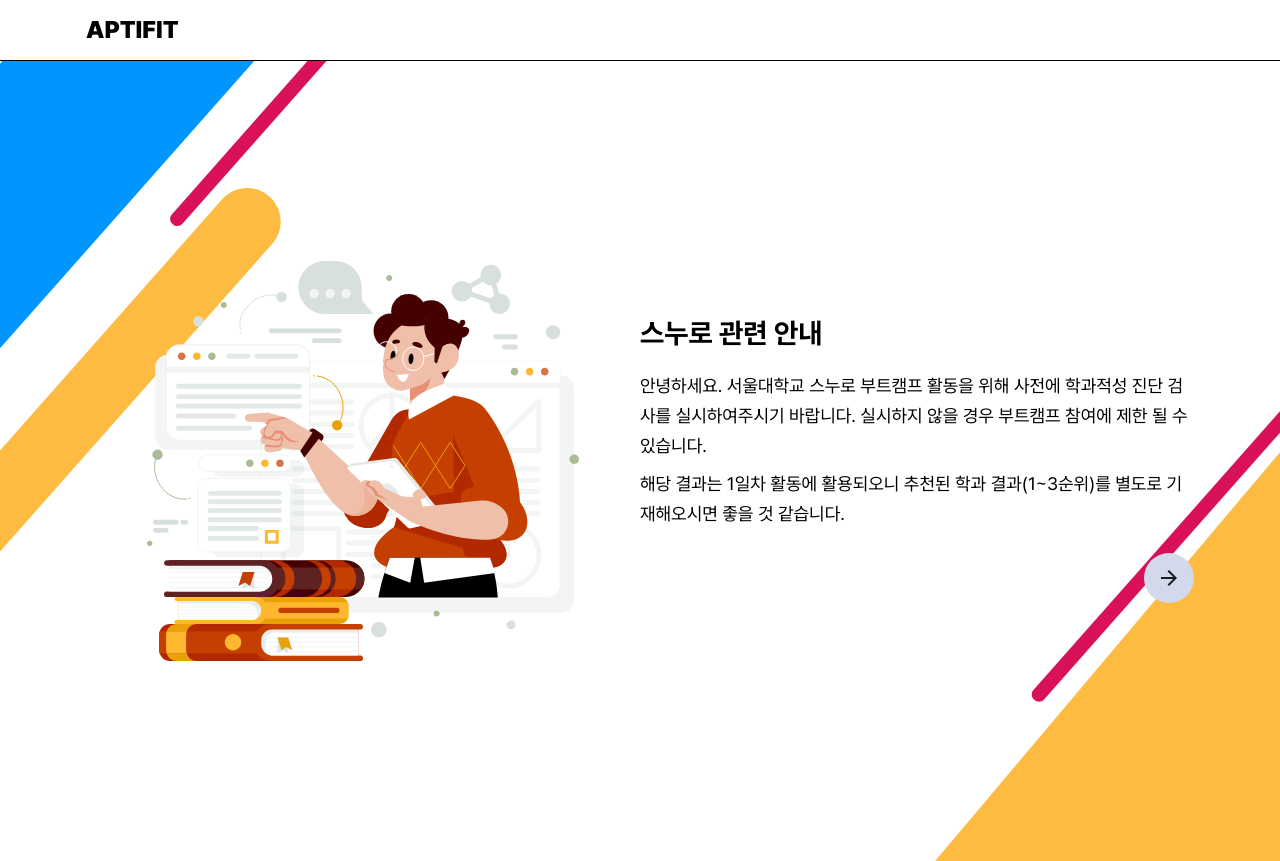
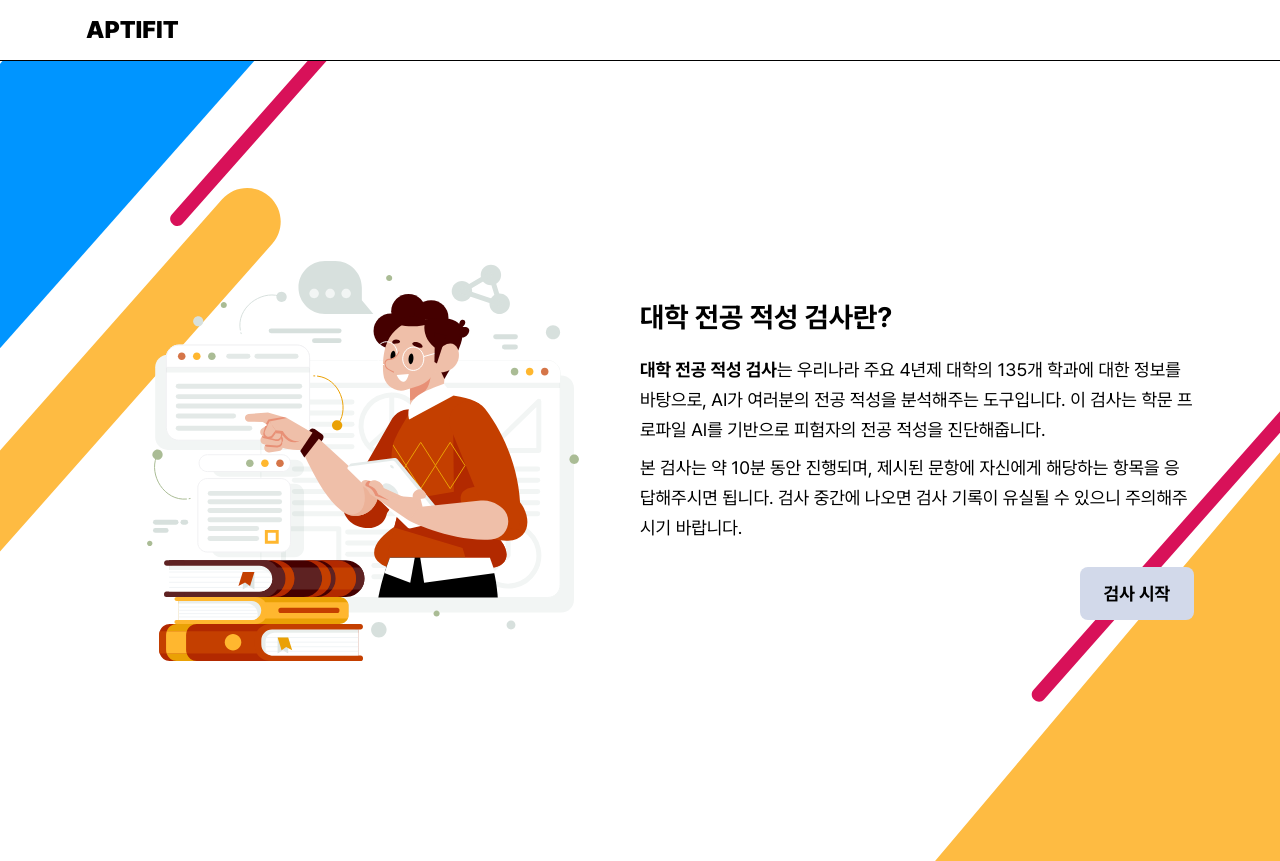
Before and after one commit to hyunzsu/aptimizer--aptifit, a Next.js app: page /information in a window 1280 px wide. Built offline with nearby package versions, Linux system fonts and the light colour scheme.

Commit message:
[🎨UI] 안내페이지에서 스누로 관련 내용 삭제

```diff
--- a/src/app/information/page.tsx
+++ b/src/app/information/page.tsx
@@ -10,8 +10,6 @@
 import s from "./InformationPage.module.css";
 
 const InformationPage = () => {
-  const [pageNumber, setPageNumber] = useState(1);
-  const [loading, setLoading] = useState(false);
   const router = useRouter();
 
   // 클릭하면 테스트 데이터를 초기화시키고 `test/1`로 이동한다.
@@ -20,43 +18,9 @@
     router.push("/test/1");
   };
 
-  // 페이지 이동
-  const goToNextPage = () => {
-    setPageNumber(2);
-  };
-
-  // 페이지 렌더링
-  const render = (page: number) => {
-    switch (page) {
-      case 1:
   return (
-          <div className={s.informationPageContainer}>
-            <div className={s.container}>
-              <Image className={s.image} src={Teach} width={435} height={400} alt="설명하는 남자" />
-              <div className={s.rightContainer}>
-                <div className={s.textContainer}>
-                  <h2 className={s.title}>스누로 관련 안내</h2>
-                  <p className={s.description}>
-                    안녕하세요. 서울대학교 스누로 부트캠프 활동을 위해 사전에 학과적성 진단 검사를 실시하여주시기
-                    바랍니다. 실시하지 않을 경우 부트캠프 참여에 제한 될 수 있습니다.
-                  </p>
-                  <p className={s.description}>
-                    해당 결과는 1일차 활동에 활용되오니 추천된 학과 결과(1~3순위)를 별도로 기재해오시면 좋을 것
-                    같습니다.
-                  </p>
-                </div>
-                <div className={s.buttonContainer}>
-                  <button className={s.button} onClick={goToNextPage}>
-                    <Image src={RightArrow} alt="다음 페이지" width={24} height={24} />
-                  </button>
-                </div>
-              </div>
-            </div>
-          </div>
-        );
-
-      case 2:
-        return (
+    <main className={s.InformationPage}>
+      <LayoutContainer>
         <div className={s.informationPageContainer}>
           <div className={s.container}>
             <Image className={s.image} src={Teach} width={435} height={400} alt="설명하는 남자" />
@@ -79,17 +43,7 @@
             </div>
           </div>
         </div>
-        );
-    }
-  };
-
-  if (loading) {
-    return <Loading text="테스트를 불러오는 중입니다..." />;
-  }
-
-  return (
-    <main className={s.InformationPage}>
-      <LayoutContainer>{render(pageNumber)}</LayoutContainer>
+      </LayoutContainer>
     </main>
   );
 };
```
Lines whose indentation alone changed are shown as unchanged.
